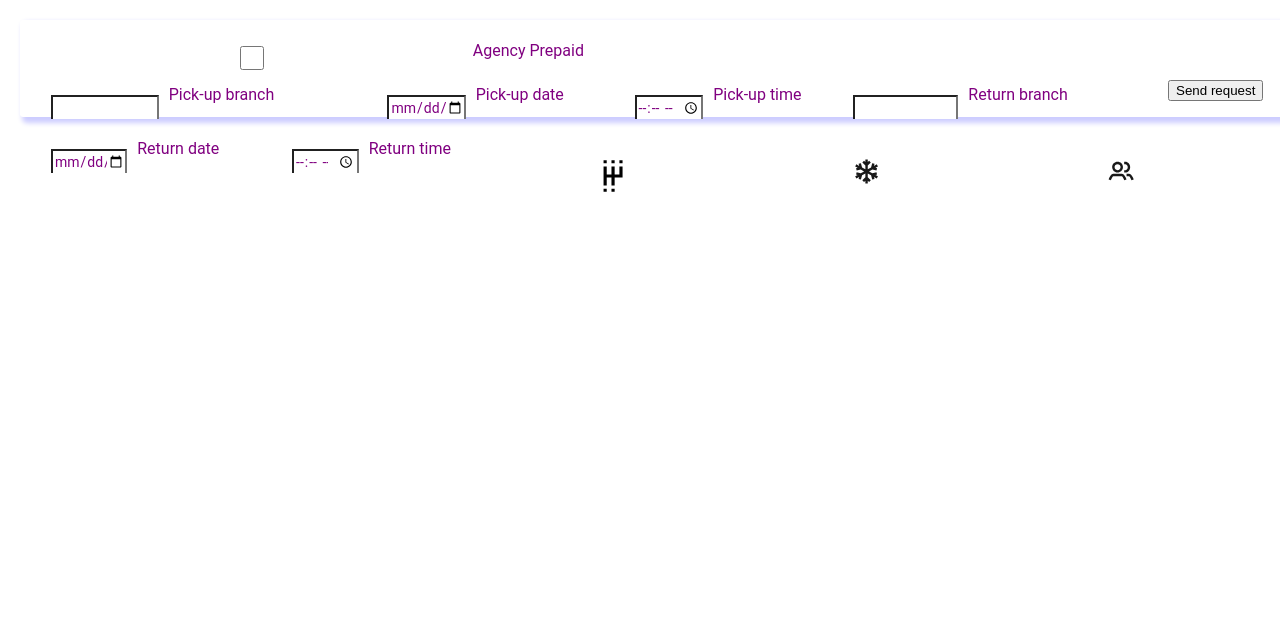
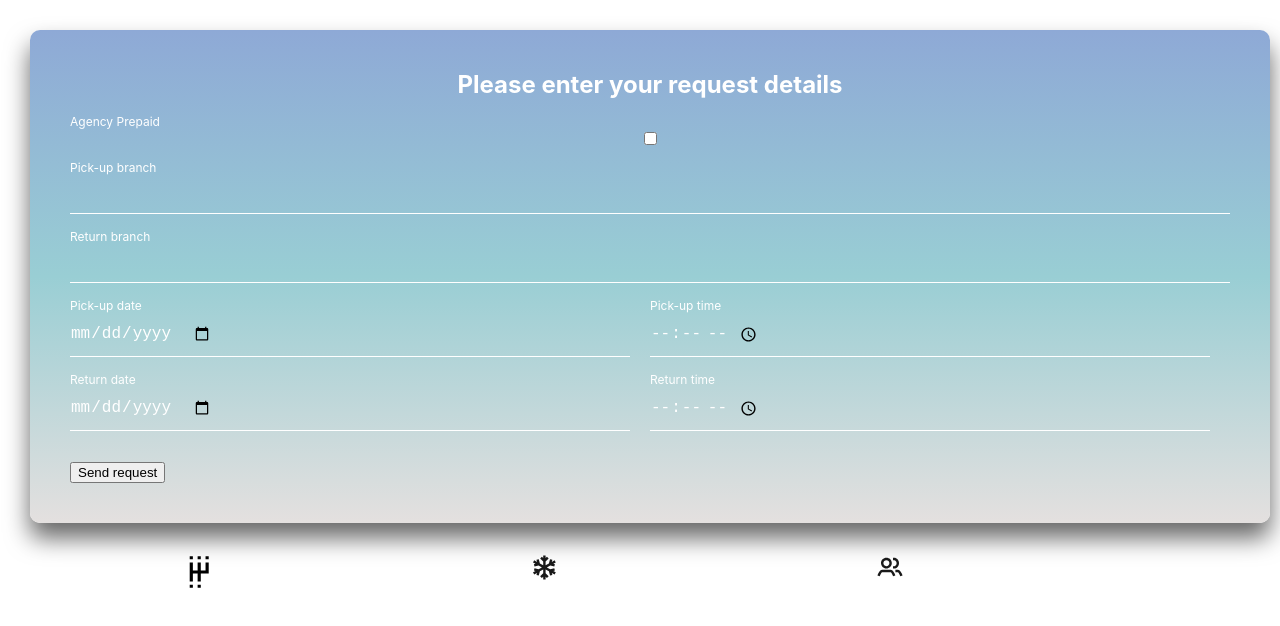
Before and after one commit to djo42/kehrwieder-project, a React (Create React App) app in the folder sixt-res/: page / in a window 1280 px wide. Shown: the top 626 px of the page. Built offline with nearby package versions, Linux system fonts and the light colour scheme.

Commit message:
Update Request Form

```diff
--- a/sixt-res/src/App.css
+++ b/sixt-res/src/App.css
@@ -26,6 +26,7 @@
   display: flex;
   flex-direction: column;
   align-items: center;
+  padding: 10px;
   justify-content: center;
   font-size: calc(10px + 2vmin);
   color: white;
--- /dev/null
+++ b/sixt-res/src/Forms.js
@@ -0,0 +1,171 @@
+
+import styled from 'styled-components'
+
+export const Formcontainer = styled.form`
+  width: 100%;
+  padding: 40px;
+  margin: 10px;
+  background:linear-gradient(180deg, #8EA9D6ff, #99CED4ff, #E4E0DFff);
+  box-sizing: border-box;
+  box-shadow: 0 15px 25px rgba(0,0,0,.6);
+  border-radius: 10px;
+`
+
+export const Formheadline = styled.h2`
+  margin: 0 0 30px;
+  padding: 0;
+  color: #fff;
+  text-align: center;
+`
+
+export const Inputcontainer = styled.div`
+  position: relative;
+  display: flex;
+  margin-right: 20px;
+  width: 100%;
+`
+export const Label = styled.label`
+  position: absolute;
+  top:-25px;
+  left: 0;
+  padding: 10px 0;
+  font-size: 12px;
+  color: white;
+  pointer-events: none;
+  transition: .5s;
+`
+
+export const Input = styled.input`
+  display: flex;
+  width: 100%;
+  padding: 10px 0;
+  font-size: 16px;
+  color: #fff;
+  margin-bottom: 30px;
+  border: none;
+  border-bottom: 1px solid #fff;
+  outline: none;
+  background: transparent;
+`
+
+export const BranchInput = styled.input`
+  display: flex;
+  width: 100%;
+  padding: 10px 0;
+  font-size: 16px;
+  color: #fff;
+  margin-bottom: 30px;
+  border: none;
+  border-bottom: 1px solid #fff;
+  outline: none;
+  background: transparent;
+`
+
+
+
+
+
+ /*  .login-box form a {
+    position: relative;
+    display: inline-block;
+    padding: 10px 20px;
+    color: #03e9f4;
+    font-size: 16px;
+    text-decoration: none;
+    text-transform: uppercase;
+    overflow: hidden;
+    transition: .5s;
+    margin-top: 40px;
+    letter-spacing: 4px
+  }
+
+  .login-box a:hover {
+    background: #03e9f4;
+    color: #fff;
+    border-radius: 5px;
+    box-shadow: 0 0 5px #03e9f4,
+                0 0 25px #03e9f4,
+                0 0 50px #03e9f4,
+                0 0 100px #03e9f4;
+  }
+
+  .login-box a span {
+    position: absolute;
+    display: block;
+  }
+
+  .login-box a span:nth-child(1) {
+    top: 0;
+    left: -100%;
+    width: 100%;
+    height: 2px;
+    background: linear-gradient(90deg, transparent, #03e9f4);
+    animation: btn-anim1 1s linear infinite;
+  }
+
+  @keyframes btn-anim1 {
+    0% {
+      left: -100%;
+    }
+    50%,100% {
+      left: 100%;
+    }
+  }
+
+  .login-box a span:nth-child(2) {
+    top: -100%;
+    right: 0;
+    width: 2px;
+    height: 100%;
+    background: linear-gradient(180deg, transparent, #03e9f4);
+    animation: btn-anim2 1s linear infinite;
+    animation-delay: .25s
+  }
+  @keyframes btn-anim2 {
+    0% {
+      top: -100%;
+    }
+    50%,100% {
+      top: 100%;
+    }
+  }
+
+
+  .login-box a span:nth-child(3) {
+    bottom: 0;
+    right: -100%;
+    width: 100%;
+    height: 2px;
+    background: linear-gradient(270deg, transparent, #03e9f4);
+    animation: btn-anim3 1s linear infinite;
+    animation-delay: .5s
+  }
+
+  @keyframes btn-anim3 {
+    0% {
+      right: -100%;
+    }
+    50%,100% {
+      right: 100%;
+    }
+  }
+
+  .login-box a span:nth-child(4) {
+    bottom: -100%;
+    left: 0;
+    width: 2px;
+    height: 100%;
+    background: linear-gradient(360deg, transparent, #03e9f4);
+    animation: btn-anim4 1s linear infinite;
+    animation-delay: .75s
+  }
+
+  @keyframes btn-anim4 {
+    0% {
+      bottom: -100%;
+    }
+    50%,100% {
+      bottom: 100%;
+    }
+  }
+   */
--- a/sixt-res/src/Offerform.js
+++ b/sixt-res/src/Offerform.js
@@ -1,6 +1,13 @@
 import React from 'react'
-import styled from 'styled-components'
 import './App.css'
+import {
+  Formcontainer,
+  Formheadline,
+  Inputcontainer,
+  BranchInput,
+  Input,
+  Label,
+} from './Forms'
 
 export default function Offerdataform({ handleClick }) {
   const initialFormData = Object.freeze({
@@ -57,136 +64,45 @@ export default function Offerdataform({ handleClick }) {
   }
 
   return (
-    <Offerform>
-
-   <Offerinput type="checkbox" id="agencypp" name="agencypp" /><Offerformlabel htmlFor="agencypp">Agency Prepaid</Offerformlabel><Zeilenwechsel />
+    <Formcontainer>
+      <Formheadline>Please enter your request details</Formheadline>
+      <Inputcontainer>
+        <Input type="checkbox" id="agencypp" name="agencypp" />
+        <Label htmlFor="agencypp">Agency Prepaid</Label>
+      </Inputcontainer>
+      <Inputcontainer>
+        <Label htmlFor="cocity">Pick-up branch</Label>
+        <BranchInput id="cocity" name="uci" type="text" onChange={handleChange} />
+      </Inputcontainer>
+      <Inputcontainer>
+        <Label htmlFor="cicity">Return branch</Label>
+        <BranchInput id="cicity" name="rci" type="text" onChange={handleChange} />
+      </Inputcontainer>
 
 
-      <Offerformlabel htmlFor="cocity">
-        <Offerinput
-          id="cocity"
-          name="uci"
-          type="text"
-          onChange={handleChange}
-        />
-        Pick-up branch
-      </Offerformlabel>
+        <Inputcontainer>
+          <Inputcontainer>
+            <Label htmlFor="codat">Pick-up date</Label>
+            <Input id="codat" name="uda" type="date" onChange={handleChange} />
+          </Inputcontainer>
+          <Inputcontainer>
+            <Label htmlFor="cotime">Pick-up time</Label>
+            <Input id="cotime" name="uti" type="time" onChange={handleChange} />
+          </Inputcontainer>
+        </Inputcontainer>
+        <Inputcontainer>
+          <Inputcontainer>
+            <Label htmlFor="cidat">Return date</Label>
+            <Input id="cidat" name="rda" type="date" onChange={handleChange} />
+          </Inputcontainer>
+          <Inputcontainer>
+            <Label htmlFor="citime">Return time</Label>
+            <Input id="citime" name="rti" type="time" onChange={handleChange} />
+          </Inputcontainer>
+        </Inputcontainer>
 
-      <Offerformlabel htmlFor="codat">
-        <Offerinput id="codat" name="uda" type="date" onChange={handleChange} />
-        Pick-up date
-      </Offerformlabel>
-      <Offerformlabel htmlFor="cotime">
-        <Offerinput
-          id="cotime"
-          name="uti"
-          type="time"
-          onChange={handleChange}
-        />
-        Pick-up time
-      </Offerformlabel>
-
-      <Offerformlabel htmlFor="cicity">
-        <Offerinput
-          id="cicity"
-          name="rci"
-          type="text"
-          onChange={handleChange}
-        />
-        Return branch
-      </Offerformlabel>
-
-      <Offerformlabel htmlFor="cidat">
-        <Offerinput id="cidat" name="rda" type="date" onChange={handleChange} />
-        Return date
-      </Offerformlabel>
-
-      <Offerformlabel htmlFor="citime">
-        <Offerinput
-          id="citime"
-          name="rti"
-          type="time"
-          onChange={handleChange}
-        />
-        Return time
-      </Offerformlabel>
 
       <button onClick={handleSubmit}>Send request</button>
-    </Offerform>
+    </Formcontainer>
   )
 }
-
-const Offerform = styled.form`
-  box-sizing: border-box;
-  width: 100%;
-  font-size: 1em;
-  font-family: Roboto;
-  border: 1px solid;
-  background: white;
-  border-radius: 3px;
-  border: lightgrey;
-  border-size: 1px;
-  box-shadow: 4px 4px 5px 2px rgba(0, 0, 255, 0.2);
-  color: white;
-  margin: 20px;
-  padding: 1em 1em;
-  label, input, select, textarea {
-    display: block;
-    float: left;
-`
-
-
-const Offerinput = styled.input`
-    display: block;
-    float: left;
-    font-size: 14px;
-    font-family: Roboto;
-    display: block;
-    color: purple;
-    content: "Hello";
-    top: 14px;
-    right: 10px;
-    width: 33%;
-    height: 1.5rem;
-    margin: 10px;
-    border-bottom: 2px grey !important;
-    }
-    `
-
-const Offerformlabel = styled.label`
-  display: block;
-  float: left;
-  text-align:left;
-  font-size: 1em;
-  color: purple;
-  margin: 5px;
-`
-
-const Zeilenwechsel = styled.br`
-  clear: left;
-`
-
-/* <form>
-<label for="name">Name</label><input type="text" name="name" /><br />
-<label for="email">E-Mail</label><input type="text" name="email" /><br />
-<label for="betreff">Betreff:</label><input type="text" name="betreff" /><br />
-</form> */
-
-
-/* form{
-// width: xxxpx;
-}
-label, input, select, textarea {
-display: block;
-float: left;
-}
-label {
-// width: xxxpx;
-// text-align: right;
-}
-input, select, textarea {
-// width: xxxpx;
-}
-form br {
-clear: left;
-} */
--- a/sixt-res/src/index.css
+++ b/sixt-res/src/index.css
@@ -1,5 +1,6 @@
 body {
-  margin: 0;
+  margin: 10px;
+  padding: 10px;
   font-family: -apple-system, BlinkMacSystemFont, 'Segoe UI', 'Roboto', 'Oxygen',
     'Ubuntu', 'Cantarell', 'Fira Sans', 'Droid Sans', 'Helvetica Neue',
     sans-serif;
```
Also changed, not shown: 1 other file (tests, documents, lock files or other folders).
